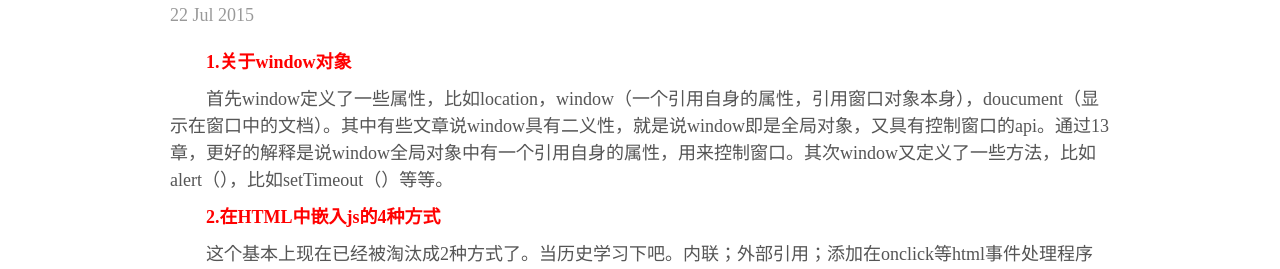
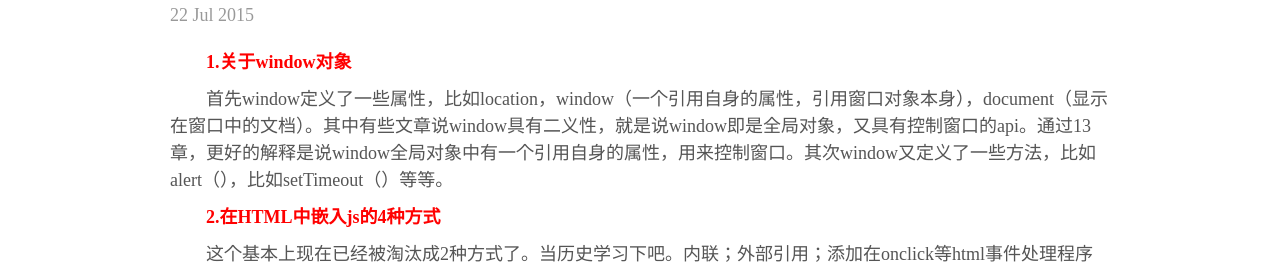
Before and after one commit to 777sunny777/sunnyblog, a Jekyll site: the page built from _posts/basic/2015-07-22-18.html, in a window 1280 px wide. Shown: the part 271-540 px from the top of the page. Built offline with Jekyll 4.4.1, drawn with Linux system fonts in a browser that asks for light colours; nearby versions of some CDN libraries; library files that are not in the unit come from our copies; Markdown is read by kramdown in place of the engine named in the settings.

Commit message:
Update 2015-07-22-18.html

```diff
--- a/_posts/basic/2015-07-22-18.html
+++ b/_posts/basic/2015-07-22-18.html
@@ -10,7 +10,7 @@ category: basic
             <h2 class="blog-post-title">{{ page.title }}</h2>
             <p class="blog-post-meta">{{ page.date | date_to_string }}</p>
             <p class="my-p my-h">1.关于window对象</p>
-            <p class="my-p">首先window定义了一些属性，比如location，window（一个引用自身的属性，引用窗口对象本身），doucument（显示在窗口中的文档）。其中有些文章说window具有二义性，就是说window即是全局对象，又具有控制窗口的api。通过13章，更好的解释是说window全局对象中有一个引用自身的属性，用来控制窗口。其次window又定义了一些方法，比如alert（），比如setTimeout（）等等。</p>
+            <p class="my-p">首先window定义了一些属性，比如location，window（一个引用自身的属性，引用窗口对象本身），document（显示在窗口中的文档）。其中有些文章说window具有二义性，就是说window即是全局对象，又具有控制窗口的api。通过13章，更好的解释是说window全局对象中有一个引用自身的属性，用来控制窗口。其次window又定义了一些方法，比如alert（），比如setTimeout（）等等。</p>
             <p class="my-p my-h">2.在HTML中嵌入js的4种方式</p>
             <p class="my-p">这个基本上现在已经被淘汰成2种方式了。当历史学习下吧。内联；外部引用；添加在onclick等html事件处理程序中；放在URL里面，使用javascript：协议。现在多数是外部引用，后面两个基本废弃。</p>
 
```
